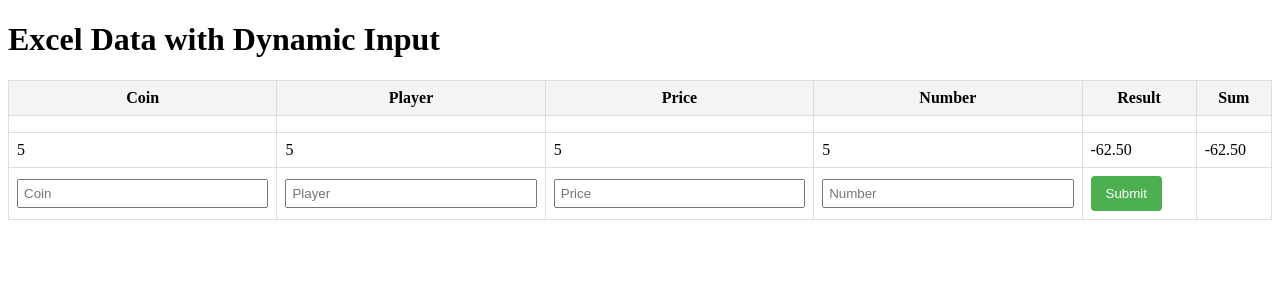
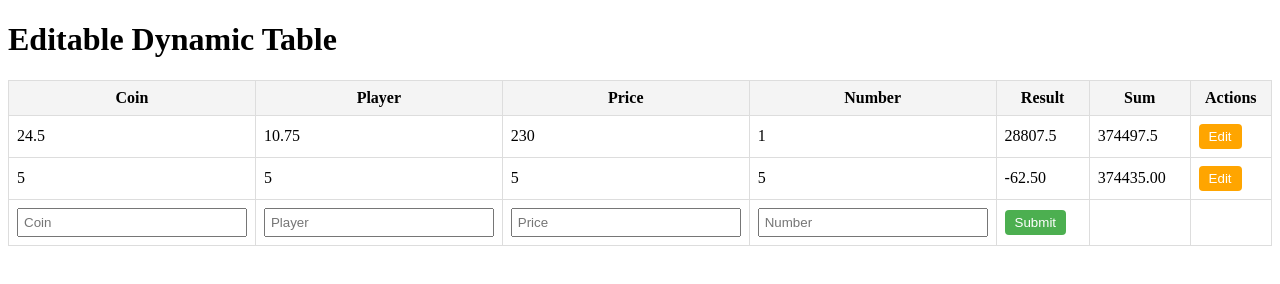
Before and after one commit to Samansilver/excel-test, a plain HTML site: page index.html in a window 1280 px wide. Both pictures are taken after typing "5", "5", "5", "5" into the empty fields and a click on the button "Submit". Drawn offline with Linux system fonts and the light colour scheme.

Commit message:
edit feature added

```diff
--- a/index.html
+++ b/index.html
@@ -1,7 +1,7 @@
 <!DOCTYPE html>
 <html>
 <head>
-    <title>Dynamic Excel Data</title>
+    <title>Dynamic Editable Table</title>
     <style>
         table {
             width: 100%;
@@ -20,17 +20,20 @@
             box-sizing: border-box;
         }
         button {
-            padding: 10px 15px;
+            padding: 5px 10px;
             cursor: pointer;
             background-color: #4CAF50;
             color: white;
             border: none;
             border-radius: 4px;
         }
+        .edit-btn {
+            background-color: #ffa500;
+        }
     </style>
 </head>
 <body>
-    <h1>Excel Data with Dynamic Input</h1>
+    <h1>Editable Dynamic Table</h1>
     <table id="data-table">
         <thead>
             <tr>
@@ -40,17 +43,18 @@
                 <th>Number</th>
                 <th>Result</th>
                 <th>Sum</th>
+                <th>Actions</th>
             </tr>
         </thead>
         <tbody>
-            <!-- Example data row -->
             <tr>
-                <td></td>
-                <td></td>
-                <td></td>
-                <td></td>
-                <td></td>
-                <td></td>
+                <td>24.5</td>
+                <td>10.75</td>
+                <td>230</td>
+                <td>1</td>
+                <td>28807.5</td>
+                <td>374497.5</td>
+                <td><button class="edit-btn">Edit</button></td>
             </tr>
         </tbody>
         <tfoot>
@@ -60,6 +64,7 @@
                 <td><input type="number" id="price-input" placeholder="Price"></td>
                 <td><input type="number" id="number-input" placeholder="Number"></td>
                 <td><button id="submit-btn">Submit</button></td>
+                <td></td>
                 <td></td>
             </tr>
         </tfoot>
@@ -73,23 +78,22 @@
         const numberInput = document.getElementById("number-input");
         const submitBtn = document.getElementById("submit-btn");
 
+        function calculateResult(coin, player, price, number) {
+            return ((((coin * 0.95) - player) * price) * number) * 10;
+        }
+
         submitBtn.addEventListener("click", () => {
             const coin = parseFloat(coinInput.value) || 0;
             const player = parseFloat(playerInput.value) || 0;
             const price = parseFloat(priceInput.value) || 0;
             const number = parseFloat(numberInput.value) || 0;
 
-            // Calculate the Result and new Sum
-            const result = ((((coin * 0.95) - player) * price) * number) * 10;
+            const result = calculateResult(coin, player, price, number);
 
-            // Find the last sum value in the table
             const lastRow = dataTable.lastElementChild;
-            const lastSumCell = lastRow ? lastRow.lastElementChild : null;
-            const previousSum = lastSumCell ? parseFloat(lastSumCell.textContent) || 0 : 0;
+            const lastSum = lastRow ? parseFloat(lastRow.cells[5].textContent) || 0 : 0;
+            const sum = result + lastSum;
 
-            const sum = result + previousSum;
-
-            // Create a new row
             const newRow = document.createElement("tr");
             newRow.innerHTML = `
                 <td>${coin}</td>
@@ -98,17 +102,49 @@
                 <td>${number}</td>
                 <td>${result.toFixed(2)}</td>
                 <td>${sum.toFixed(2)}</td>
+                <td><button class="edit-btn">Edit</button></td>
             `;
 
-            // Append the new row to the table
             dataTable.appendChild(newRow);
-
-            // Clear input fields
             coinInput.value = "";
             playerInput.value = "";
             priceInput.value = "";
             numberInput.value = "";
+            attachEditListener(newRow);
         });
+
+        function attachEditListener(row) {
+            const editBtn = row.querySelector(".edit-btn");
+            editBtn.addEventListener("click", () => {
+                if (editBtn.textContent === "Edit") {
+                    const cells = Array.from(row.cells).slice(0, 4);
+                    cells.forEach((cell, index) => {
+                        const value = cell.textContent;
+                        cell.innerHTML = `<input type="number" value="${value}" />`;
+                    });
+                    editBtn.textContent = "Save";
+                } else {
+                    const inputs = Array.from(row.querySelectorAll("input"));
+                    const [coin, player, price, number] = inputs.map(input => parseFloat(input.value) || 0);
+                    const result = calculateResult(coin, player, price, number);
+
+                    const lastRow = Array.from(dataTable.children).slice(-2, -1)[0];
+                    const previousSum = lastRow ? parseFloat(lastRow.cells[5].textContent) || 0 : 0;
+                    const sum = result + previousSum;
+
+                    inputs.forEach((input, index) => {
+                        row.cells[index].textContent = input.value;
+                    });
+
+                    row.cells[4].textContent = result.toFixed(2);
+                    row.cells[5].textContent = sum.toFixed(2);
+                    editBtn.textContent = "Edit";
+                }
+            });
+        }
+
+        // Attach edit functionality to initial rows
+        document.querySelectorAll(".edit-btn").forEach(attachEditListener);
     </script>
 </body>
 </html>
```
